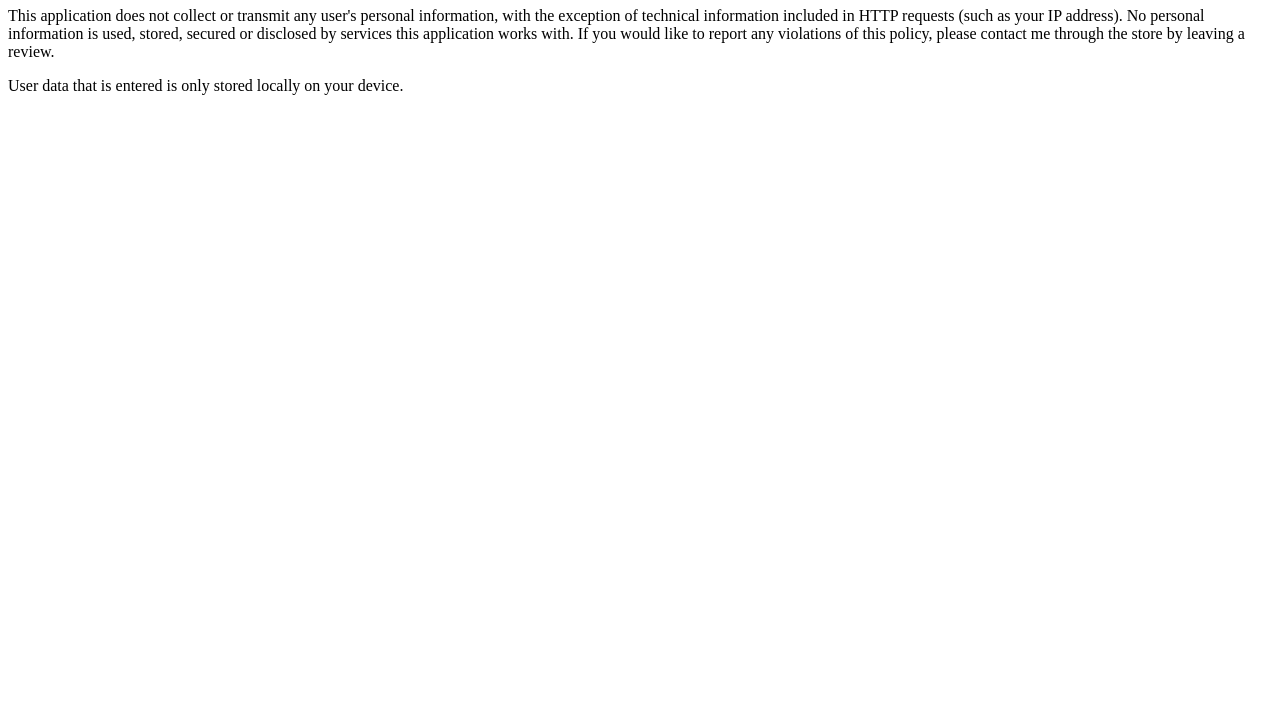
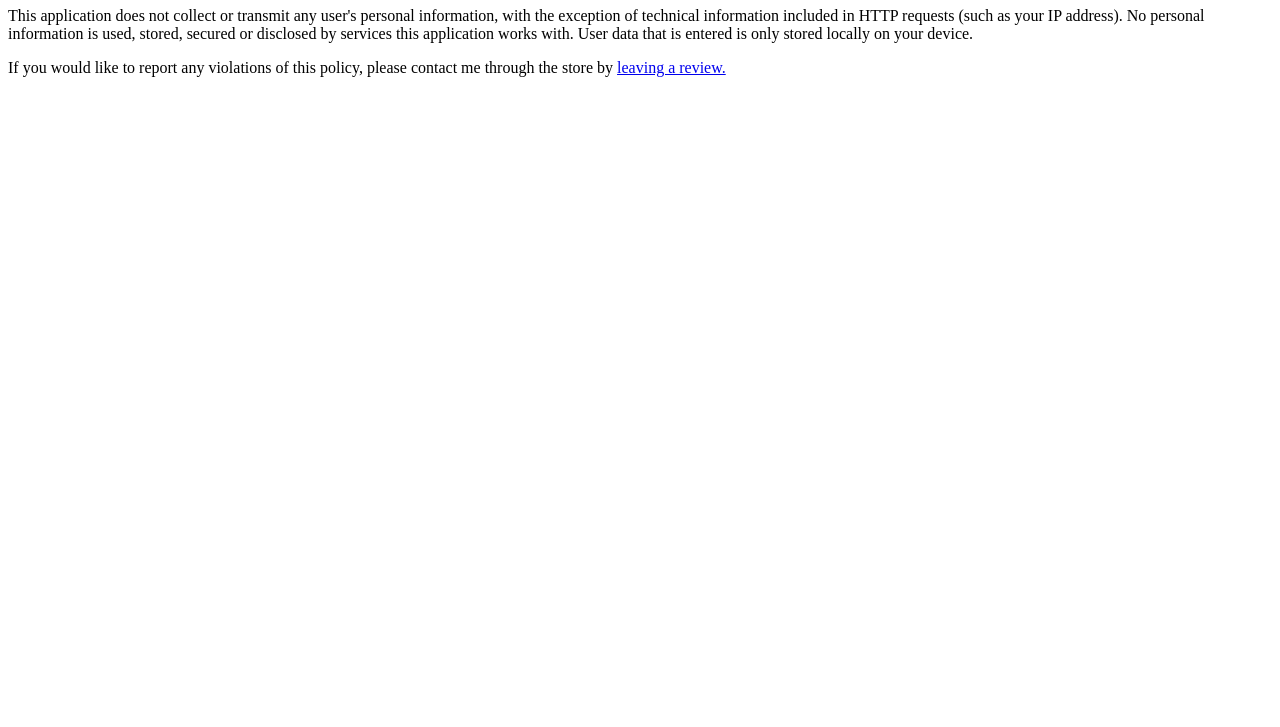
Before and after one commit to MU7L3Y/MU7L3Y.github.io, a plain HTML site: page index.html in a window 1280 px wide. Shown: the part 73-800 px from the top of the page. Drawn offline with Linux system fonts and the light colour scheme.

Commit message:
store link added

```diff
--- a/index.html
+++ b/index.html
@@ -2,7 +2,7 @@
 <html>
 <body>
 <h1>Follow Funds Privacy Policy</h1>
-<p>This application does not collect or transmit any user's personal information, with the exception of technical information included in HTTP requests (such as your IP address). No personal information is used, stored, secured or disclosed by services this application works with. If you would like to report any violations of this policy, please contact me through the store by leaving a review.</p>
-<p>User data that is entered is only stored locally on your device.</p>
+<p>This application does not collect or transmit any user's personal information, with the exception of technical information included in HTTP requests (such as your IP address). No personal information is used, stored, secured or disclosed by services this application works with. User data that is entered is only stored locally on your device.</p>
+<p>If you would like to report any violations of this policy, please contact me through the store by <a href="ms-windows-store://pdp/?productid=9p6vjmfckjcz">leaving a review.</a></p>
 </body>
 </html>
```
